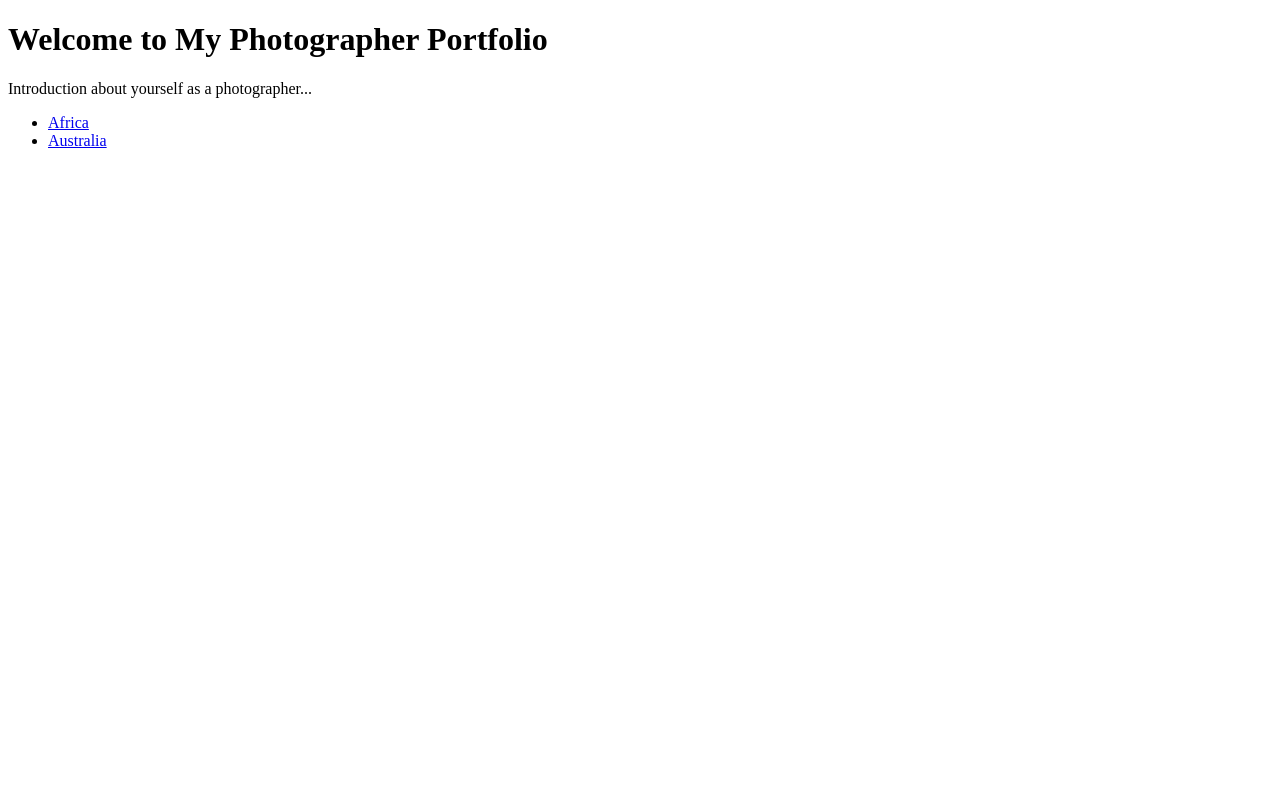
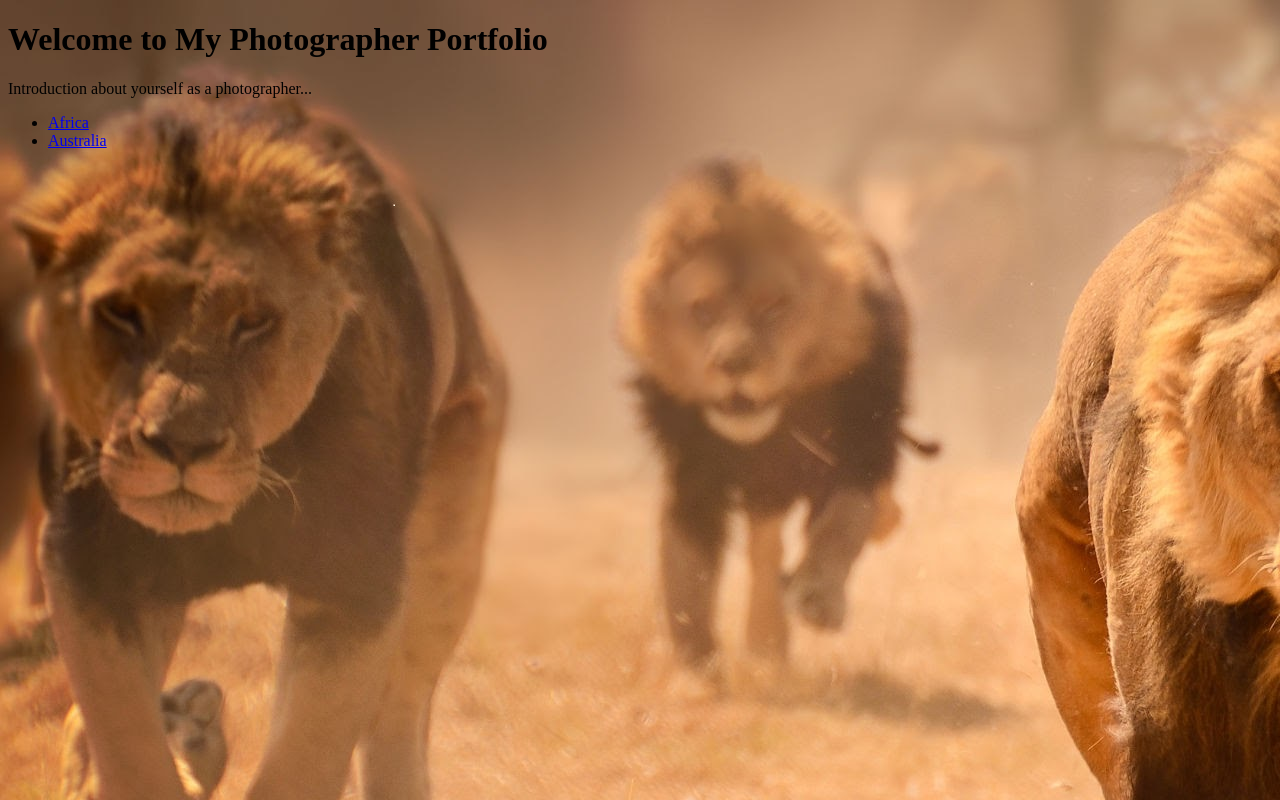
Before and after one commit to JamieMCFC/Photography.gibhub.io, a plain HTML site: page index.html in a window 1280 px wide. Drawn offline with Linux system fonts and the light colour scheme.

Commit message:
Changing page2

```diff
--- a/style.css
+++ b/style.css
@@ -0,0 +1,3 @@
+body {
+    background-image: url("images/lion.png");
+   }
```
Also changed, not shown: africa.html (line endings or trailing spaces).
